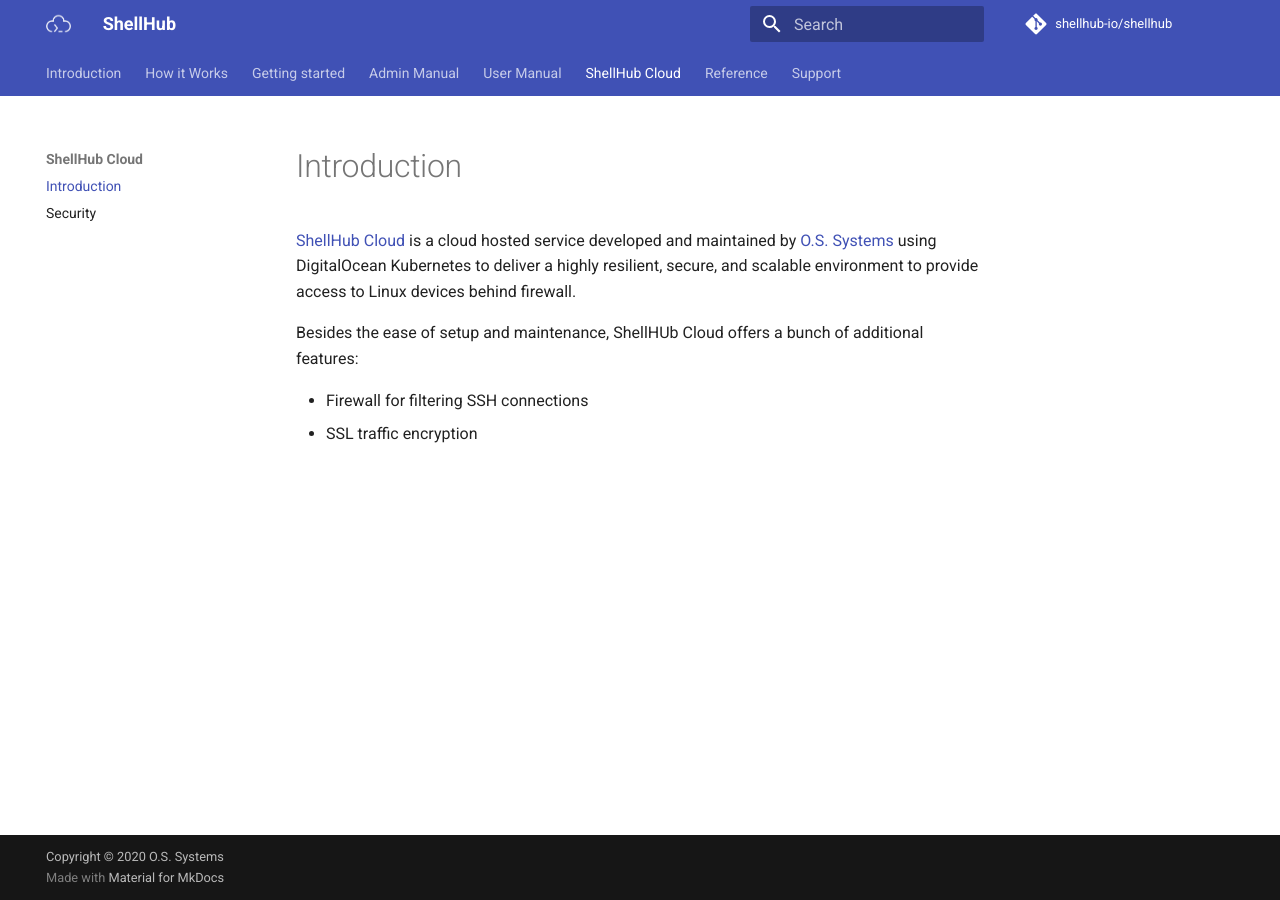
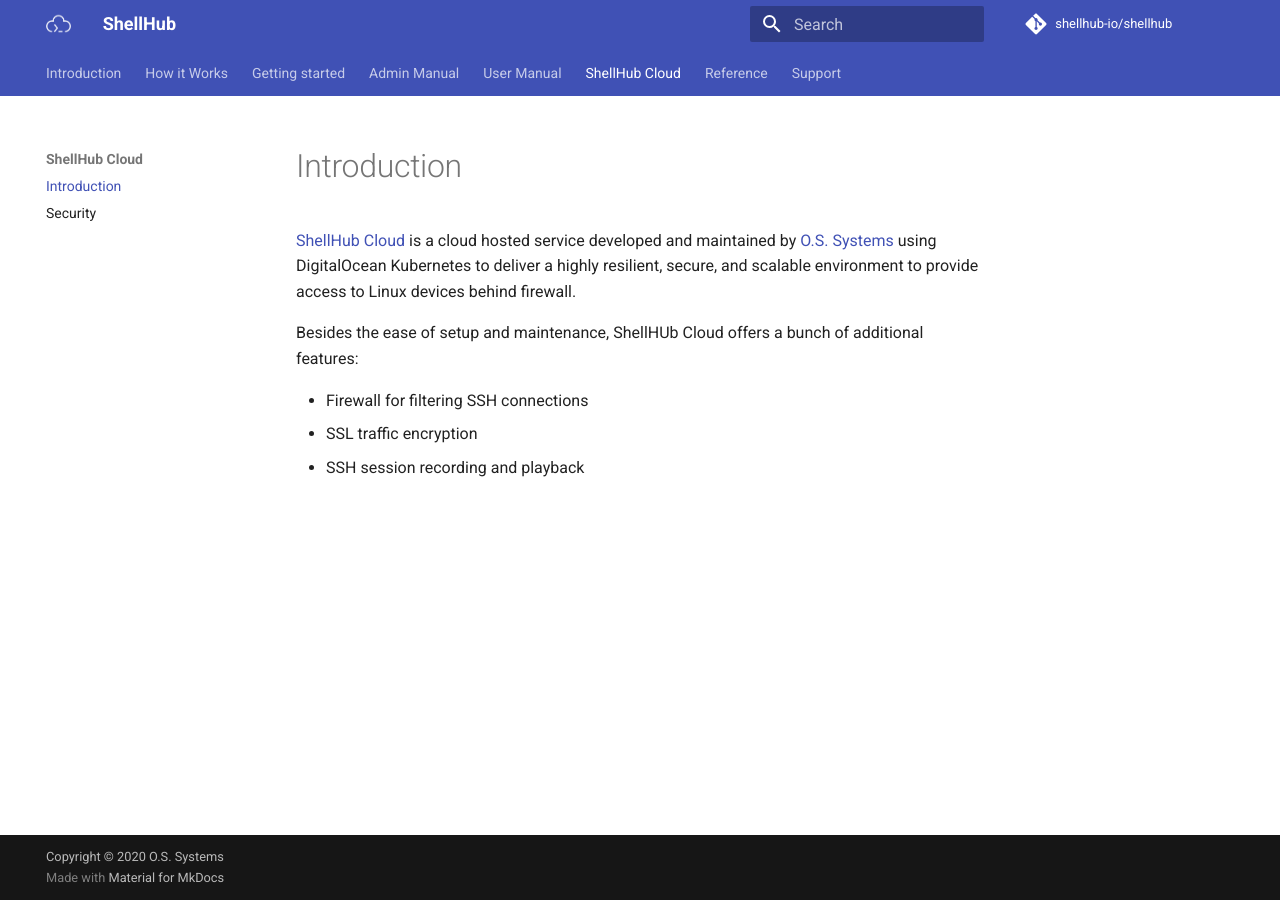
Before and after one commit to shellhub-io/shellhub-io.github.io, an MkDocs documentation site: the page built from docs/cloud/index.md, in a window 1280 px wide. Built offline with MkDocs 1.6.1 and Material for MkDocs 9.7.7, drawn with Linux system fonts in a browser that asks for light colours; comment, search, counter and statistics services are not loaded.

Commit message:
cloud: add feature

```diff
--- a/docs/cloud/index.md
+++ b/docs/cloud/index.md
@@ -4,3 +4,4 @@
 
 * Firewall for filtering SSH connections
 * SSL traffic encryption
+* SSH session recording and playback
```
